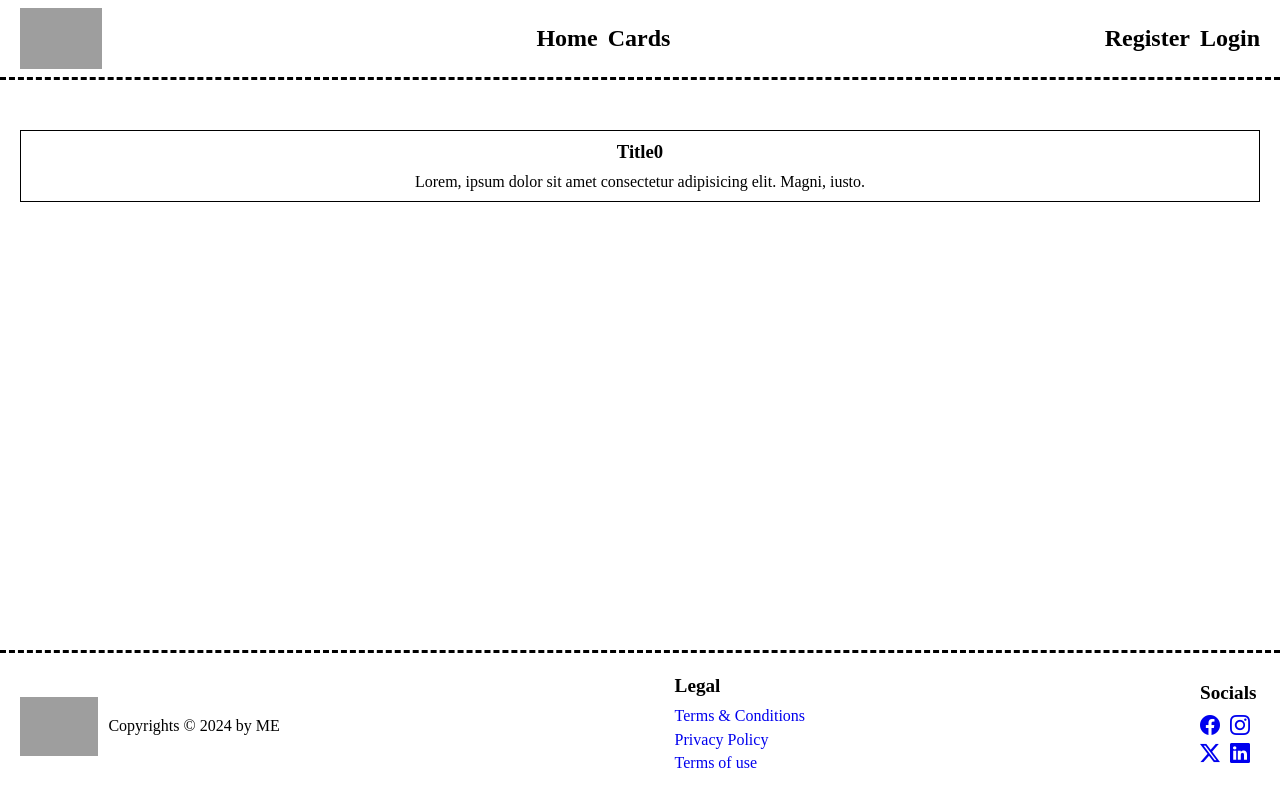
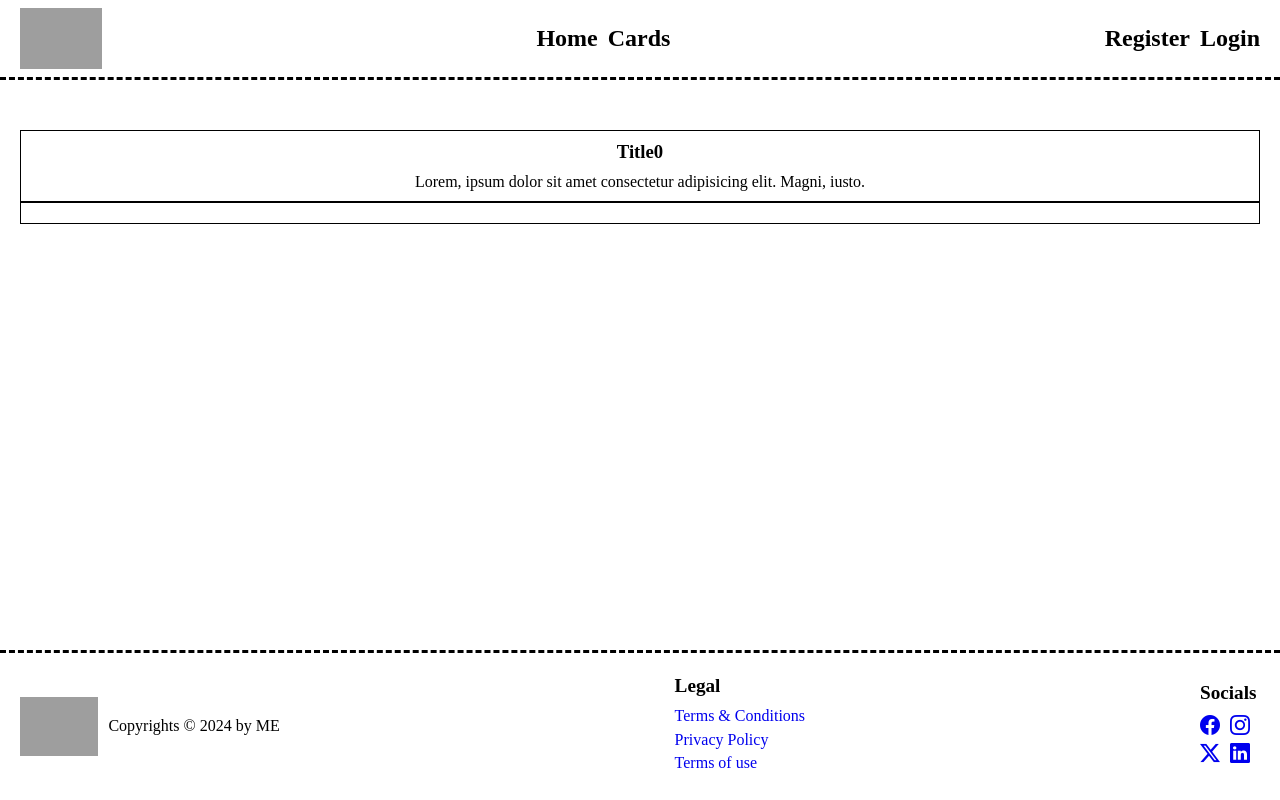
Before and after one commit to BanRokas/FEU12, a React (Create React App) app in the folder React/61-62 paskaita - 03.18-03.19 - Vartotojų verifikacija ir validacija/vartotojai/: page /cards/0 in a window 1280 px wide. Built offline with nearby package versions, Linux system fonts and the light colour scheme; data requests are answered from the project's data file; grey boxes are pictures that could not be loaded.

Commit message:
62 paskaita - Comments (1/4)

```diff
--- /dev/null
+++ b/React/61-62 paskaita - 03.18-03.19 - Vartotojų verifikacija ir validacija/vartotojai/src/components/UI/Comment.jsx
@@ -0,0 +1,11 @@
+const Comment = ({comment}) => {
+  return (
+    <div>
+      {/* author name */}
+      <p>{comment.text}</p>
+      {/* author can delete */}
+    </div>
+  );
+}
+
+export default Comment;
--- a/React/61-62 paskaita - 03.18-03.19 - Vartotojų verifikacija ir validacija/vartotojai/src/components/pages/OneCardPage.jsx
+++ b/React/61-62 paskaita - 03.18-03.19 - Vartotojų verifikacija ir validacija/vartotojai/src/components/pages/OneCardPage.jsx
@@ -4,6 +4,7 @@ import { useEffect, useState, useContext } from "react";
 import UsersContext from "../../contexts/UsersContext";
 import CardsContext from "../../contexts/CardsContext";
 import { CardsActionTypes } from "../../contexts/CardsContext";
+import Comment from "../UI/Comment";
 
 const StyledSection = styled.section`
   padding-top: 50px;
@@ -59,6 +60,21 @@ const OneCardPage = () => {
           >Delete</button>
         }
       </div>
+      <div>
+        {
+          card.comments?.map(comment =>
+            <Comment
+              key={comment.id}
+              comment={comment}
+            />
+          )
+        }
+      </div>
+      { loggedInUser &&
+        <form>
+          {/* komentaru pridejimui */}
+        </form>
+      }
     </StyledSection>
   );
 }
--- a/React/61-62 paskaita - 03.18-03.19 - Vartotojų verifikacija ir validacija/vartotojai/src/data.json
+++ b/React/61-62 paskaita - 03.18-03.19 - Vartotojų verifikacija ir validacija/vartotojai/src/data.json
@@ -40,7 +40,18 @@
       "id": "2",
       "userId": "0",
       "title": "Title2",
-      "description": "Lorem, ipsum dolor sit amet consectetur adipisicing elit. Magni, iusto."
+      "description": "Lorem, ipsum dolor sit amet consectetur adipisicing elit. Magni, iusto.",
+      "comments":[
+        {
+          "id":"0",
+          "authorId": "0",
+          "text": "That's the smartest thing I've seen today."
+        },{
+          "id":"1",
+          "authorId": "1",
+          "text": "Is that Latin?"
+        }
+      ]
     },
     {
       "id": "3",
@@ -64,7 +75,18 @@
       "id": "df3b4a1c-2881-433e-adf7-09ec971b72cc",
       "userId": "0",
       "title": "Nauja korta",
-      "description": "All hail admins"
+      "description": "All hail admins",
+      "comments":[
+        {
+          "id":"0",
+          "authorId": "0",
+          "text": "Yes, very smart idea"
+        },{
+          "id":"1",
+          "authorId": "670a432b-ffbf-40dc-919c-7479b2d4a005",
+          "text": "NOOOO!!! Fight the system!!!"
+        }
+      ]
     }
   ]
 }
```
